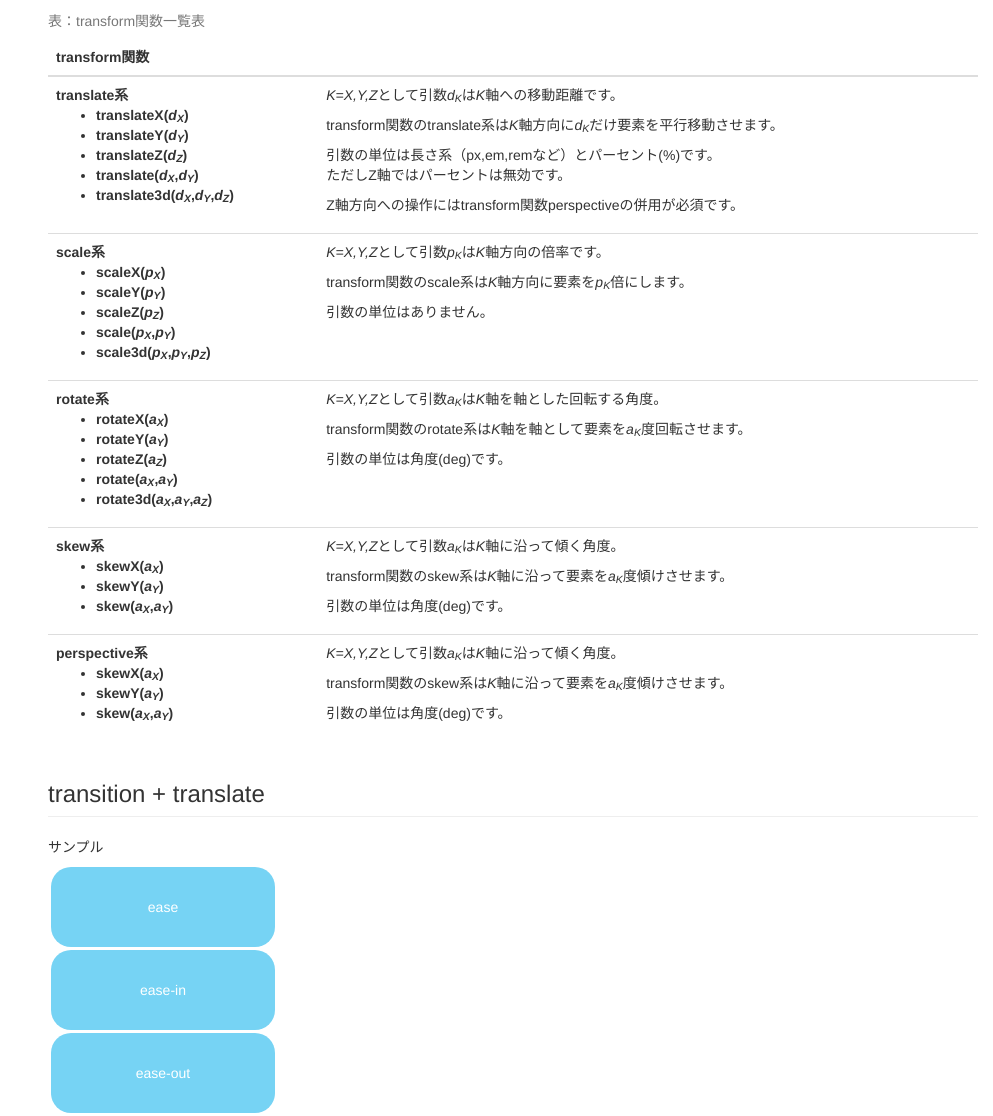
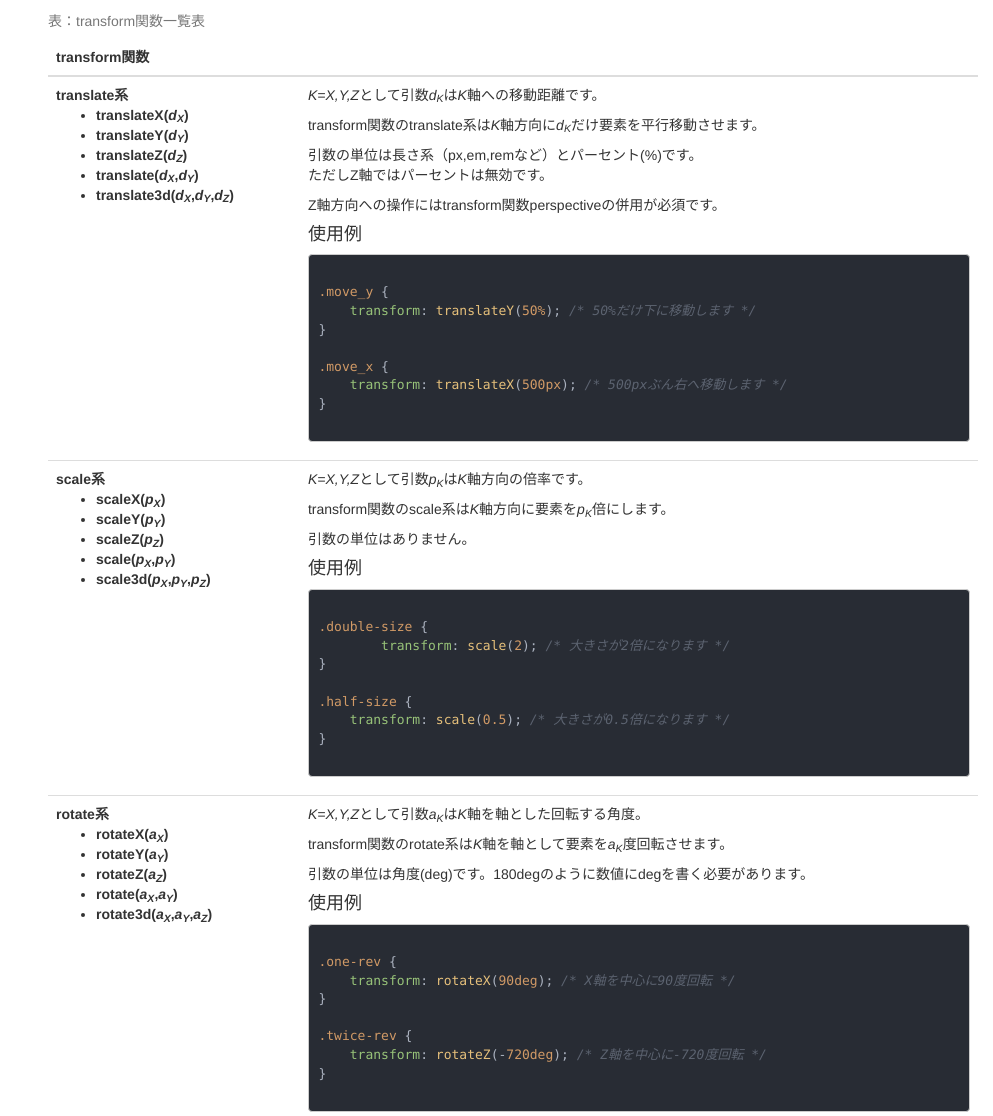
Before and after one commit to eiminsasete/css-animation, a plain HTML site: page docs/index.html in a window 1280 px wide. Shown: the part 3731-4847 px from the top of the page, without its empty margins (287-1280 px from the left). Drawn offline with nearby package versions, Linux system fonts and the light colour scheme; a script that the page names is missing.

Commit message:
transformプロパティのtranslate, scale, rotateに例を追加

```diff
--- a/docs/index.html
+++ b/docs/index.html
@@ -629,6 +629,17 @@ window.onload = function(){
             <p>transform関数のtranslate系は<i>K</i>軸方向に<i>d<sub>K</sub></i>だけ要素を平行移動させます。</p>
             <p>引数の単位は長さ系（px,em,remなど）とパーセント(%)です。<br>ただしZ軸ではパーセントは無効です。</p>
             <p>Z軸方向への操作にはtransform関数perspectiveの併用が必須です。</p>
+
+              <h4>使用例</h4>
+              <pre><code class="css">
+.move_y {
+    transform: translateY(50%); /* 50%だけ下に移動します */
+}
+
+.move_x {
+    transform: translateX(500px); /* 500pxぶん右へ移動します */
+}
+			  </code></pre>
           </td>
         </tr>
         <tr>
@@ -649,6 +660,17 @@ window.onload = function(){
             <div class="translate-sample-1-wrapper">
               <div class="translate-sample-1-inner"></div>
             </div>
+
+              <h4>使用例</h4>
+              <pre><code class="css">
+.double-size {
+	transform: scale(2); /* 大きさが2倍になります */
+}
+
+.half-size {
+    transform: scale(0.5); /* 大きさが0.5倍になります */
+}
+			  </code></pre>
           </td>
         </tr>
         <tr>
@@ -665,10 +687,20 @@ window.onload = function(){
           <td>
             <p><i>K=X,Y,Z</i>として引数<i>a<sub>K</sub></i>は<i>K</i>軸を軸とした回転する角度。</p>
             <p>transform関数のrotate系は<i>K</i>軸を軸として要素を<i>a<sub>K</sub></i>度回転させます。</p>
-            <p>引数の単位は角度(deg)です。</p>
+            <p>引数の単位は角度(deg)です。180degのように数値にdegを書く必要があります。</p>
             <div class="translate-sample-1-wrapper">
               <div class="translate-sample-1-inner"></div>
             </div>
+              <h4>使用例</h4>
+              <pre><code class="css">
+.one-rev {
+    transform: rotateX(90deg); /* X軸を中心に90度回転 */
+}
+
+.twice-rev {
+    transform: rotateZ(-720deg); /* Z軸を中心に-720度回転 */
+}
+              </code></pre>
           </td>
         </tr>
         <tr>
```
